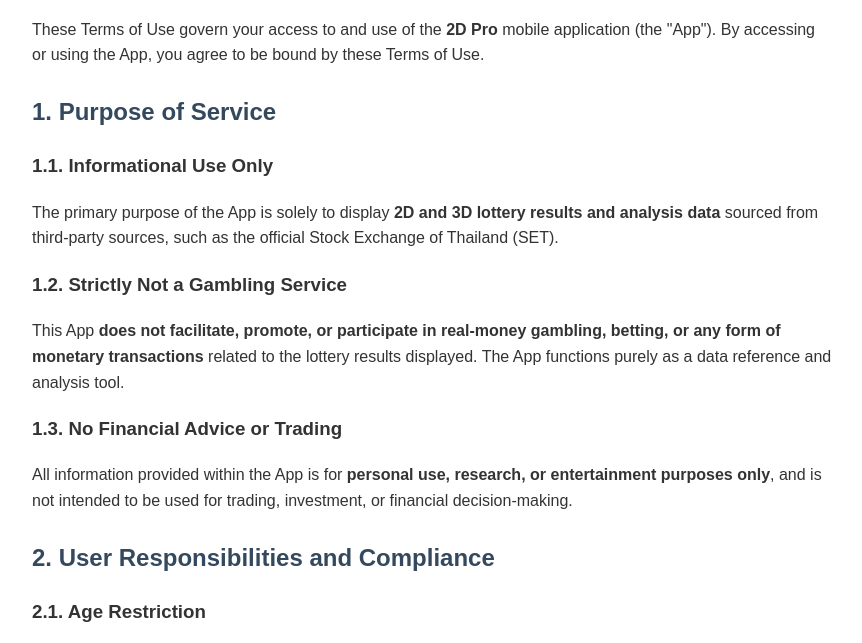
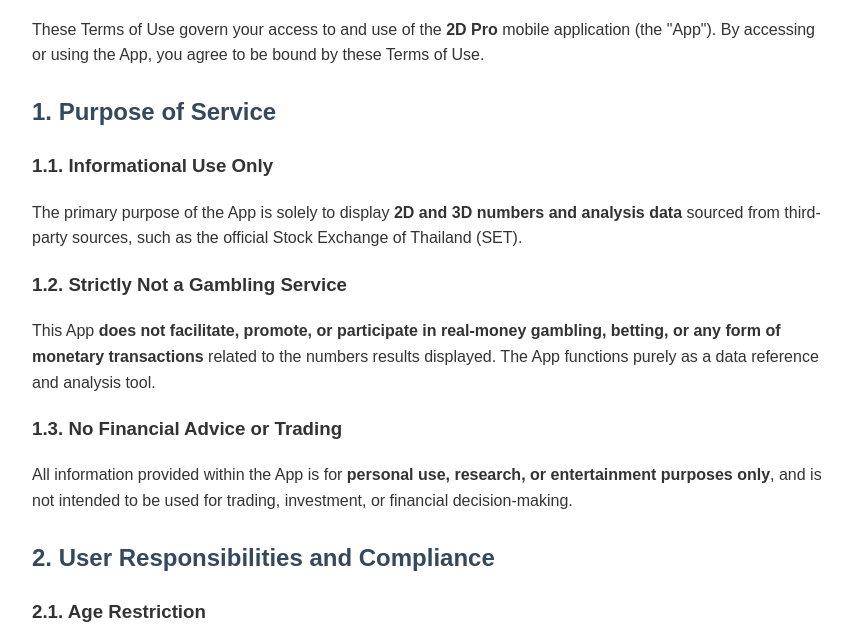
Before and after one commit to phyokyaw2026explutter-boop/2d-pro-termsofuse, a plain HTML site: page index.html in a window 1280 px wide. Shown: the part 108-751 px from the top of the page, without its empty margins (208-1070 px from the left). Drawn offline with Linux system fonts and the light colour scheme.

Commit message:
index.html
Lottery to Number

```diff
--- a/index.html
+++ b/index.html
@@ -43,10 +43,10 @@
     <h2>1. Purpose of Service</h2>
 
     <h3>1.1. Informational Use Only</h3>
-    <p>The primary purpose of the App is solely to display <strong>2D and 3D lottery results and analysis data</strong> sourced from third-party sources, such as the official Stock Exchange of Thailand (SET).</p>
+    <p>The primary purpose of the App is solely to display <strong>2D and 3D numbers and analysis data</strong> sourced from third-party sources, such as the official Stock Exchange of Thailand (SET).</p>
 
     <h3>1.2. Strictly Not a Gambling Service</h3>
-    <p>This App <strong>does not facilitate, promote, or participate in real-money gambling, betting, or any form of monetary transactions</strong> related to the lottery results displayed. The App functions purely as a data reference and analysis tool.</p>
+    <p>This App <strong>does not facilitate, promote, or participate in real-money gambling, betting, or any form of monetary transactions</strong> related to the numbers results displayed. The App functions purely as a data reference and analysis tool.</p>
 
     <h3>1.3. No Financial Advice or Trading</h3>
     <p>All information provided within the App is for <strong>personal use, research, or entertainment purposes only</strong>, and is not intended to be used for trading, investment, or financial decision-making.</p>
```
